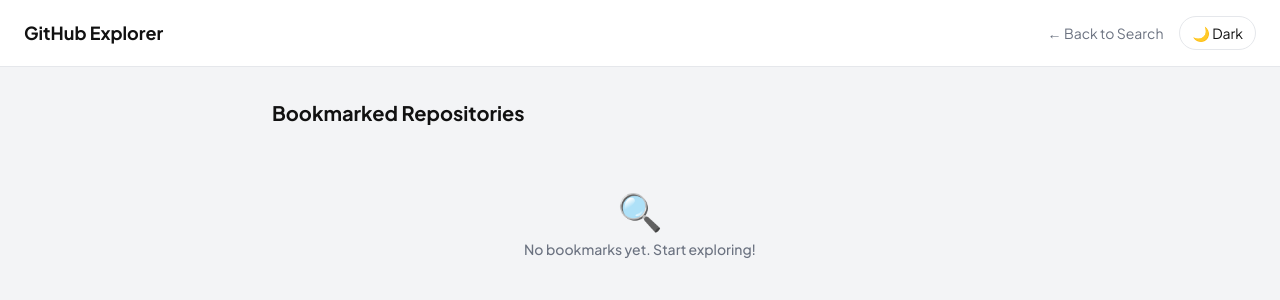
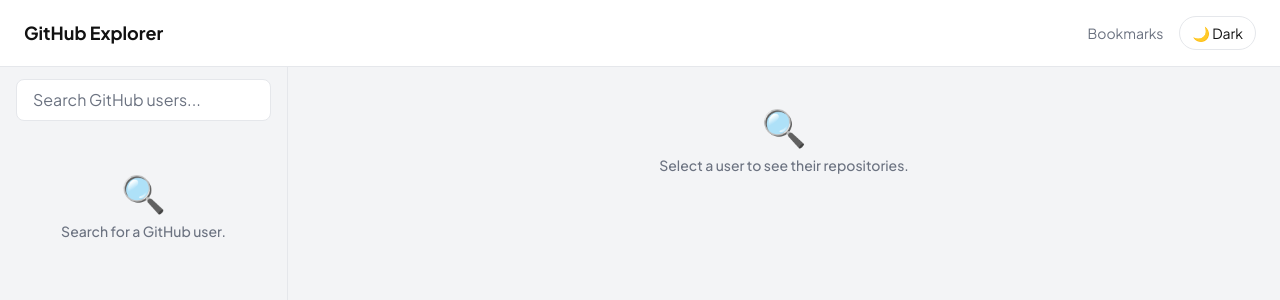
Before and after one commit to dahiya001rohit/Github-explorer, a React (Vite) app: page / in a window 1280 px wide. Shown: the top 300 px of the page. Built offline with nearby package versions, Linux system fonts and the light colour scheme.

Commit message:
feat: add React Router and finalize App

```diff
--- a/src/App.jsx
+++ b/src/App.jsx
@@ -1,8 +1,14 @@
+import { BrowserRouter, Routes, Route } from 'react-router-dom'
 import HomePage from './pages/HomePage'
 import BookmarksPage from './pages/BookmarksPage'
 
 export const App = () => {
   return (
-    <BookmarksPage />
+    <BrowserRouter>
+      <Routes>
+        <Route path="/" element={<HomePage />} />
+        <Route path="/bookmarks" element={<BookmarksPage />} />
+      </Routes>
+    </BrowserRouter>
   )
 }
--- a/src/pages/BookmarksPage.jsx
+++ b/src/pages/BookmarksPage.jsx
@@ -2,6 +2,7 @@
 import { ThemeContext } from '../context/ThemeContext'
 import { useBookmarks } from '../hooks/useBookmarks'
 import {BookmarkList} from '../features/bookmarks/BookmarkList'
+import { Link } from 'react-router-dom'
 
 const BookmarksPage = () => {
   const { theme, toggleTheme } = useContext(ThemeContext)
@@ -20,12 +21,12 @@
           GitHub Explorer
         </span>
         <div className="flex items-center gap-4">
-          <a
-            href="/"
+          <Link
+            to="/"
             className="text-sm text-[var(--color-muted)] dark:text-[var(--color-muted-dark)] hover:text-[var(--color-primary)] transition-colors"
           >
             ← Back to Search
-          </a>
+          </Link>
           <button
             onClick={toggleTheme}
             className="text-sm px-3 py-1.5 rounded-full border border-[var(--color-border)] dark:border-[var(--color-border-dark)] text-[var(--color-text)] dark:text-[var(--color-text-dark)] hover:border-[var(--color-primary)] transition-colors"
--- a/src/pages/HomePage.jsx
+++ b/src/pages/HomePage.jsx
@@ -7,6 +7,7 @@
 import RepoList from '../features/repos/RepoList'
 import { Loader } from '../components/Loader'
 import { EmptyState } from '../components/EmptyState'
+import { Link } from 'react-router-dom'
 
 const HomePage = () => {
   const { theme, toggleTheme } = useTheme()
@@ -27,12 +28,12 @@
           GitHub Explorer
         </span>
         <div className="flex items-center gap-4">
-          <a
-            href="/bookmarks"
+          <Link
+            to="/bookmarks"
             className="text-sm text-[var(--color-muted)] dark:text-[var(--color-muted-dark)] hover:text-[var(--color-primary)] transition-colors"
           >
             Bookmarks {bookmarks.length > 0 && `(${bookmarks.length})`}
-          </a>
+          </Link>
           <button
             onClick={toggleTheme}
             className="text-sm px-3 py-1.5 rounded-full border border-[var(--color-border)] dark:border-[var(--color-border-dark)] text-[var(--color-text)] dark:text-[var(--color-text-dark)] hover:border-[var(--color-primary)] transition-colors"
```
